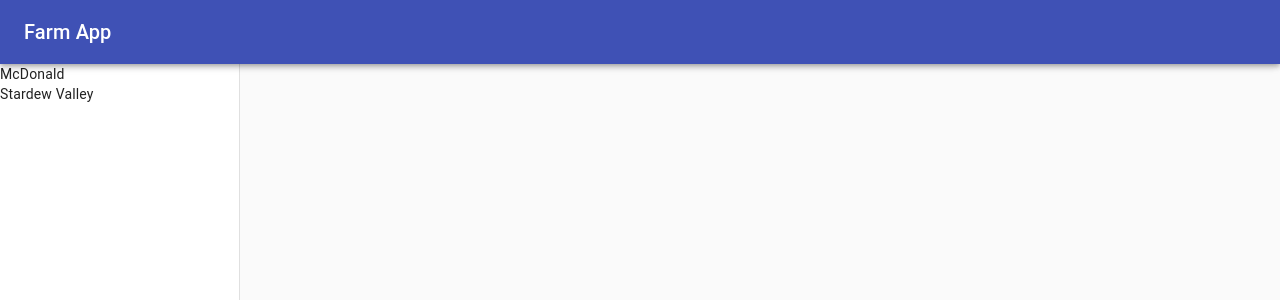
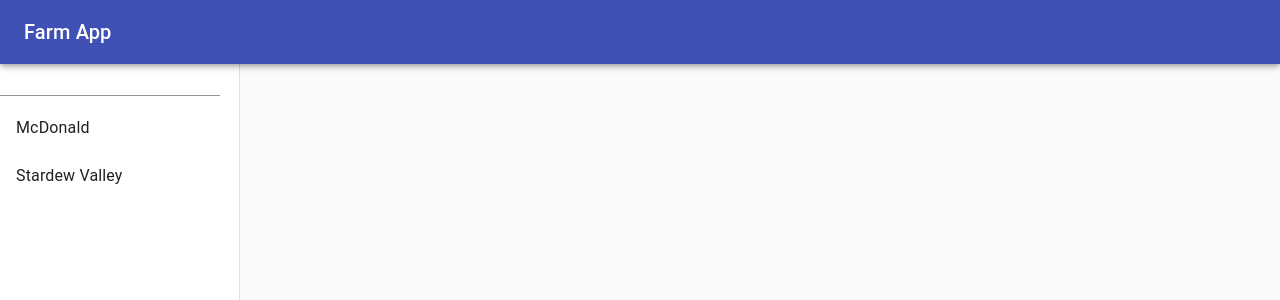
Before and after one commit to brandontiqui/public_fullstack_challenge, a React app in the folder farm-app-fullstack/: page / in a window 1280 px wide. Shown: the top 300 px of the page. Built offline with nearby package versions, Linux system fonts and the light colour scheme; the HTML template or start-up script is replaced by a standard one.

Commit message:
Search for farms by name

```diff
--- a/farm-app-fullstack/client/src/components/FarmApp.jsx
+++ b/farm-app-fullstack/client/src/components/FarmApp.jsx
@@ -4,6 +4,11 @@ import Toolbar from '@material-ui/core/Toolbar';
 import Typography from '@material-ui/core/Typography';
 import Drawer from '@material-ui/core/Drawer';
 import CssBaseline from '@material-ui/core/CssBaseline';
+import List from '@material-ui/core/List';
+import ListItem from '@material-ui/core/ListItem';
+import ListItemIcon from '@material-ui/core/ListItemIcon';
+import ListItemText from '@material-ui/core/ListItemText';
+import { TextField } from '@material-ui/core';
 import { makeStyles } from '@material-ui/core/styles';
 import { withStyles } from '@material-ui/core/styles';
 
@@ -20,6 +25,7 @@ class FarmApp extends React.Component {
     };
 
     this.handleSelectFarm = this.handleSelectFarm.bind(this);
+    this.handleFarmNameFilter = this.handleFarmNameFilter.bind(this);
   }
 
   componentDidMount() {
@@ -85,6 +91,26 @@ class FarmApp extends React.Component {
     };
   }
 
+  handleFarmNameFilter(e) {
+    console.log('e.target.value', e.target.value);
+    const searchText = e.target.value.toLowerCase();
+    console.log('searchText', searchText);
+    const { farmList } = this.state;
+    farmList.forEach(farm => {
+      if (farm.name.toLowerCase().indexOf(searchText) === -1) {
+        farm.display = false;
+      } else {
+        farm.display = true;
+      }
+      // no filtered search text
+      if (searchText === '') {
+        farm.display = true;
+      }
+    });
+    console.log('farmList', farmList);
+    this.setState({ farmList });
+  }
+
   render() {
     const { classes } = this.props;
     const { farmList, selectedFarmId, farmData } = this.state;
@@ -109,9 +135,16 @@ class FarmApp extends React.Component {
         >
           <Toolbar />
           <div className={classes.drawerContainer}>
-            {farmList.map(farm => (
-              <div key={farm.farmId} onClick={this.handleSelectFarm(farm.farmId)}>{farm.name}</div>
-            ))}
+            <TextField onChange={this.handleFarmNameFilter} />
+            <List>
+              {farmList
+                .filter(farm => farm.display)
+                .map(farm => (
+                <ListItem button key={farm.farmId} onClick={this.handleSelectFarm(farm.farmId)}>
+                  <ListItemText primary={farm.name} />
+                </ListItem>
+              ))}
+            </List>
           </div>
         </Drawer>
         <main className={classes.content}>
```
